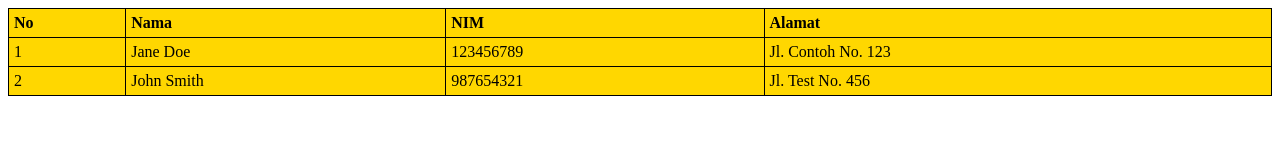
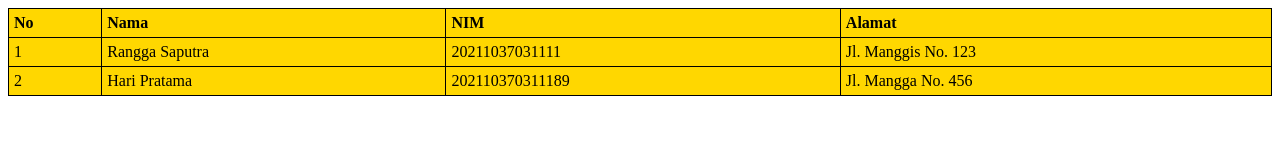
Before and after one commit to RANSHART/pemrograman_web, a plain HTML site: page modul 1/index2.html in a window 1280 px wide. Drawn offline with Linux system fonts and the light colour scheme.

Commit message:
Add files via upload

```diff
--- a/modul 1/index2.html
+++ b/modul 1/index2.html
@@ -36,15 +36,15 @@
     <tbody>
       <tr>
         <td>1</td>
-        <td>Jane Doe</td>
-        <td>123456789</td>
-        <td>Jl. Contoh No. 123</td>
+        <td>Rangga Saputra</td>
+        <td>20211037031111</td>
+        <td>Jl. Manggis No. 123</td>
       </tr>
       <tr>
         <td>2</td>
-        <td>John Smith</td>
-        <td>987654321</td>
-        <td>Jl. Test No. 456</td>
+        <td>Hari Pratama</td>
+        <td>202110370311189</td>
+        <td>Jl. Mangga No. 456</td>
       </tr>
       <!-- Tambahkan baris data sesuai kebutuhan -->
     </tbody>
```
